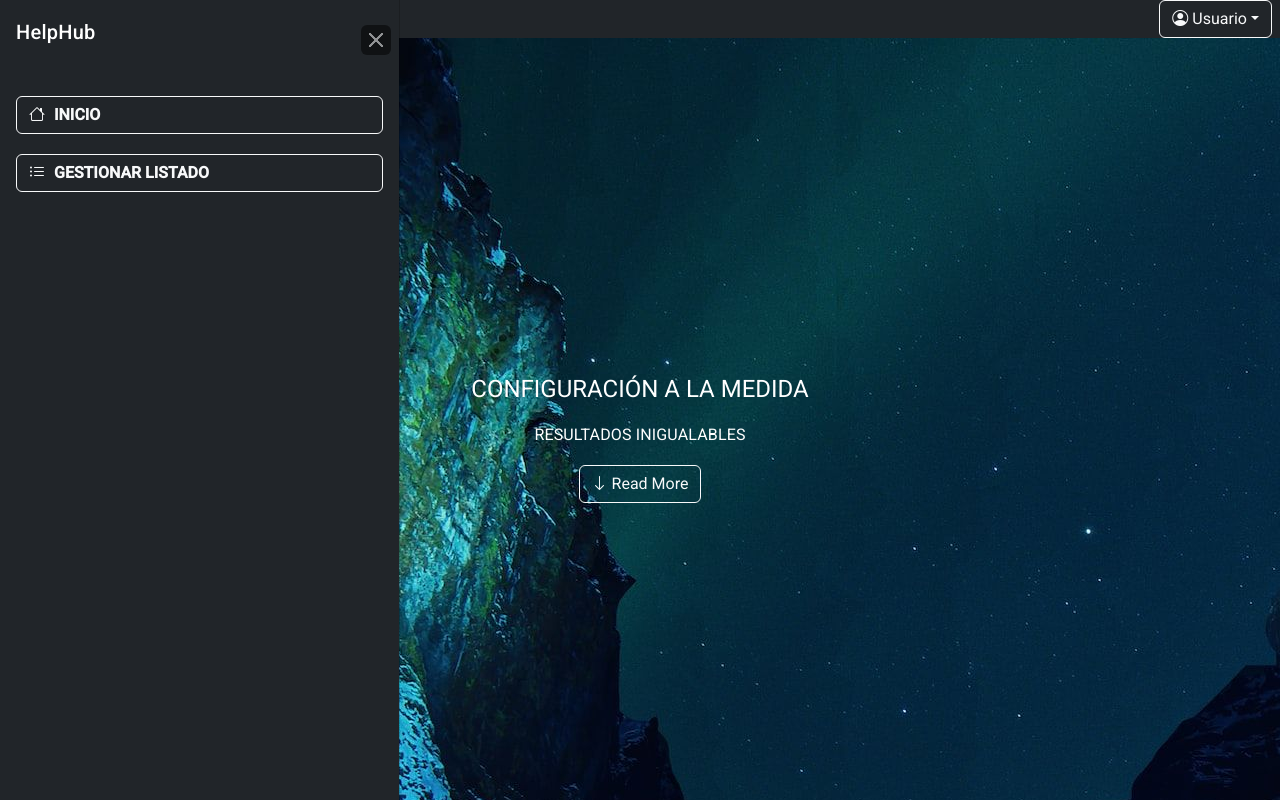
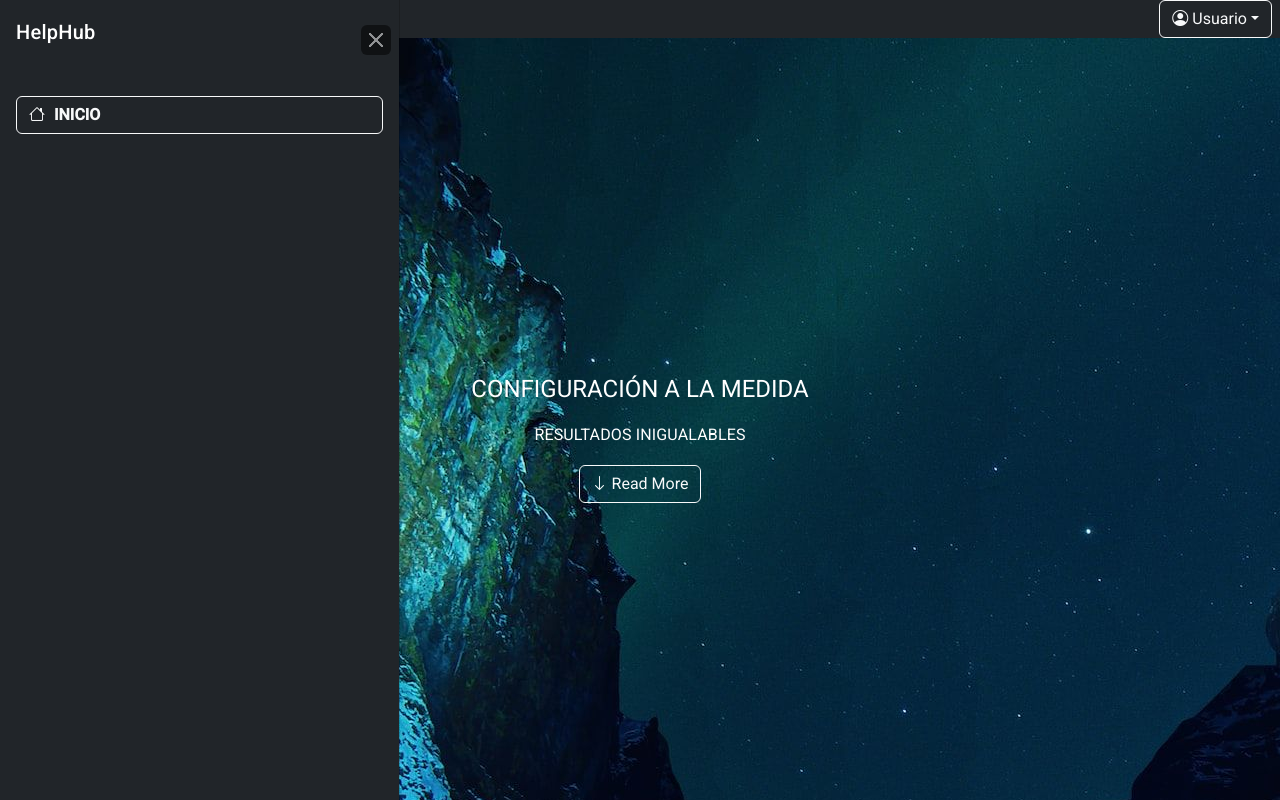
Before and after one commit to PJMonticoli/angular-supabase, an Angular app in the folder helphubapp/: page / in a window 1280 px wide. Both pictures are taken after a click on the button 21 px from the left and 19 px from the top of the page. Shown: the top 800 px of the page. Built offline with nearby package versions, Linux system fonts and the light colour scheme.

Commit message:
oculto listado a usuarios no autenticados

```diff
--- a/helphubapp/src/app/components/sidenav/sidenav.component.html
+++ b/helphubapp/src/app/components/sidenav/sidenav.component.html
@@ -27,8 +27,10 @@
             <i class="bi bi-house"></i> Inicio
         </button>
         <br>
-        <button class="btn btn-outline-light btn-block btn-large text-uppercase fw-semibold" routerLink="/vectors_table" data-bs-dismiss="offcanvas">
-            <i class="bi bi-list-ul"></i> Gestionar Listado
-        </button>
+        @if(isLoggedIn()){
+            <button class="btn btn-outline-light btn-block btn-large text-uppercase fw-semibold" routerLink="/vectors_table" data-bs-dismiss="offcanvas">
+                <i class="bi bi-list-ul"></i> Gestionar Listado
+            </button>
+        }
     </div>
 </div>
```
